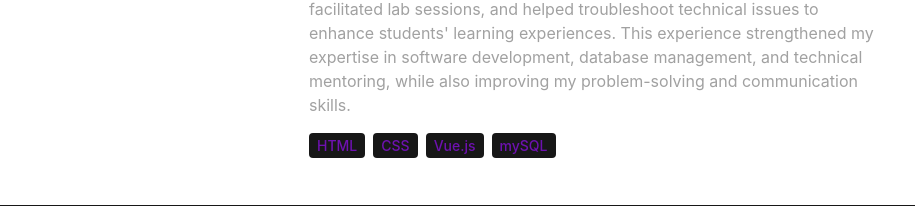
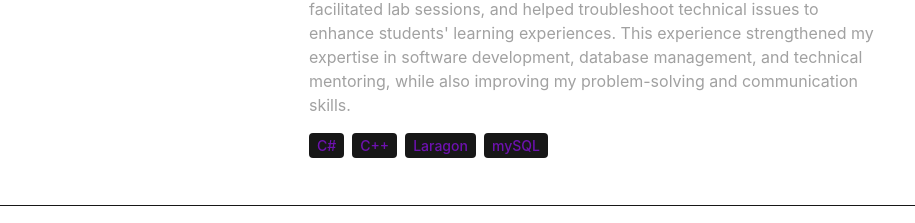
Before and after one commit to mrifdnp/Portofolio, a React (Vite) app: page / in a window 1280 px wide. Shown: the part 2770-2993 px from the top of the page, without its empty margins (195-1110 px from the left). Built offline with nearby package versions, Linux system fonts and the light colour scheme.

Commit message:
first commit

```diff
--- a/src/constants/index.js
+++ b/src/constants/index.js
@@ -20,7 +20,7 @@ export const EXPERIENCES = [
     role: "Computer Lab Assistant for Advanced Programming and Database System",
     company: "Forum Asisten - Universitas Amikom Yogyakarta",
     description: `I served as a Computer Lab Assistant for Advanced Programming and Database Structure at Forum Asisten from September 2024 to January 2025 in Sleman, Yogyakarta. My role involved assisting students with programming concepts, debugging code, and guiding them through database design and implementation. I provided hands-on support, facilitated lab sessions, and helped troubleshoot technical issues to enhance students' learning experiences. This experience strengthened my expertise in software development, database management, and technical mentoring, while also improving my problem-solving and communication skills.`,
-    technologies: ["HTML", "CSS", "Vue.js", "mySQL"],
+    technologies: ["C#", "C++", "Laragon", "mySQL"],
   },
 ];
 
```
